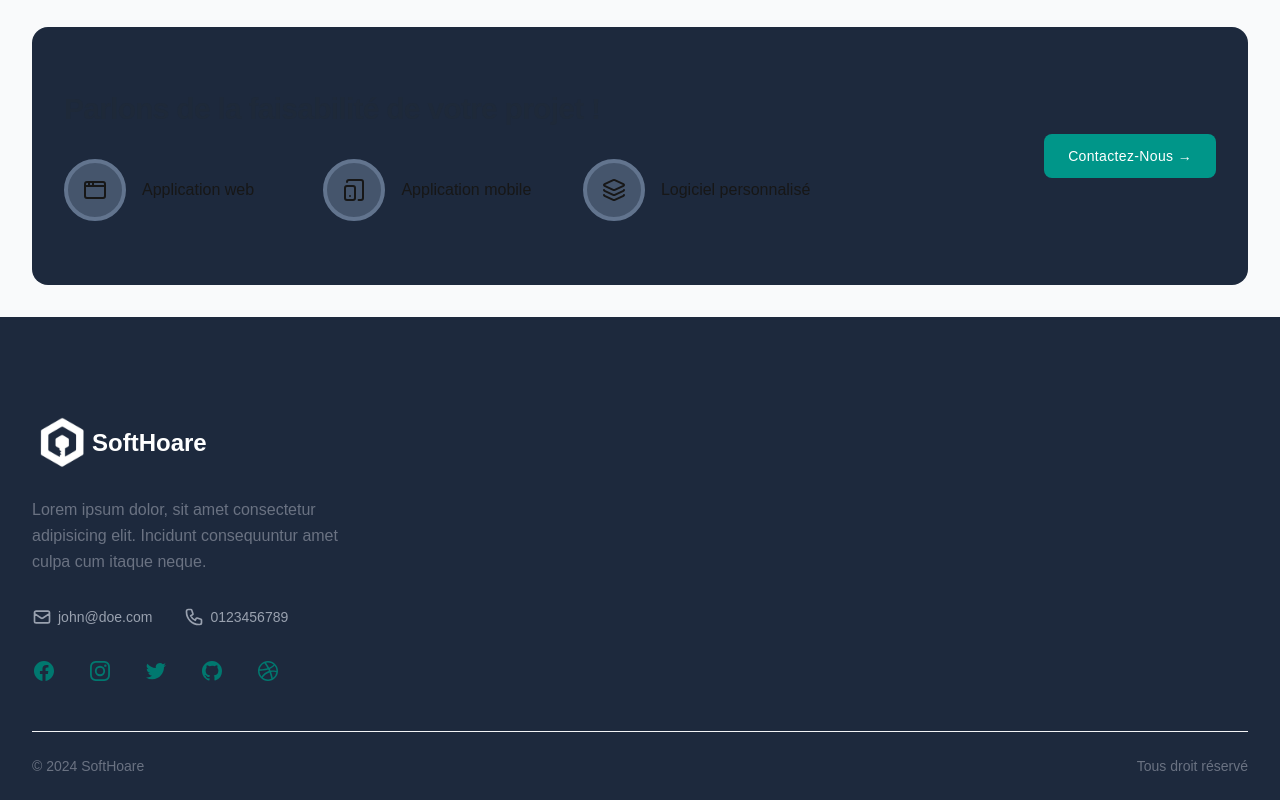
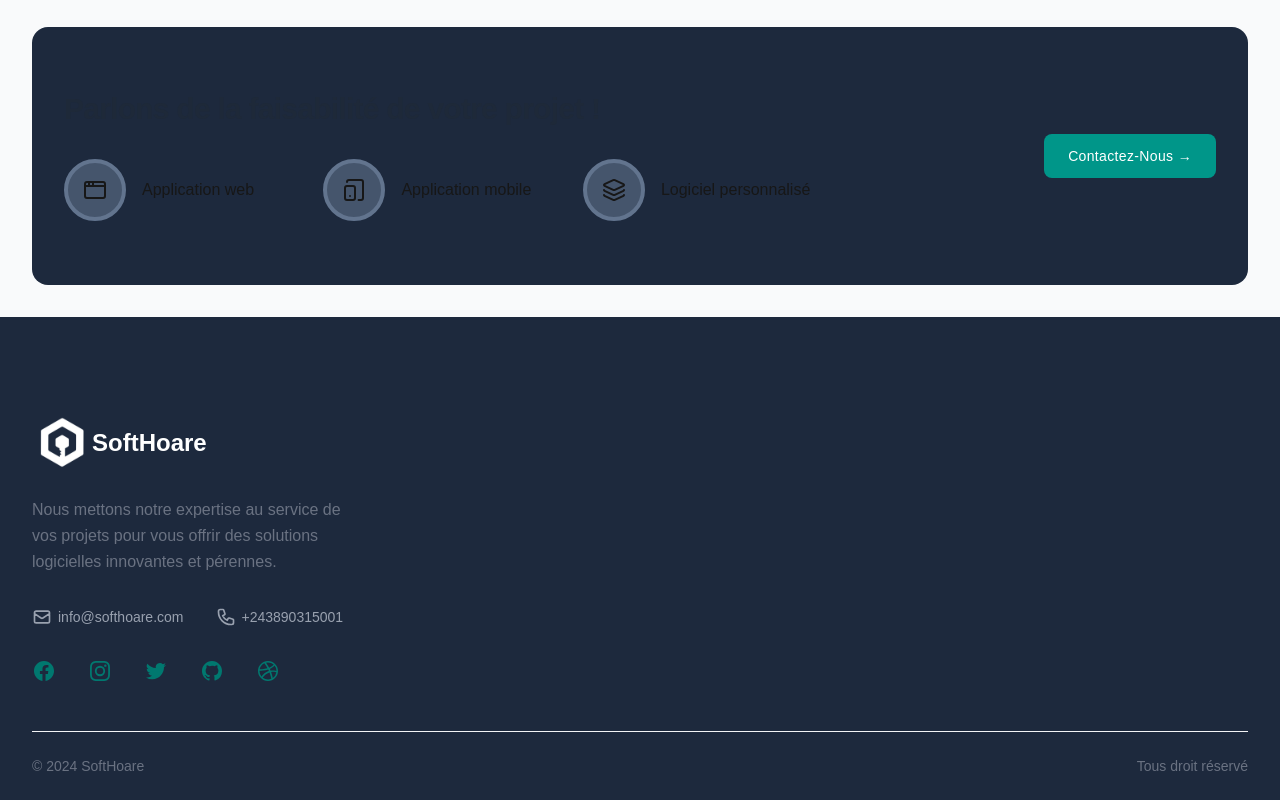
Before and after one commit to Aaron-KASONGO/softhoare-site, a Next.js app: page / in a window 1280 px wide. Shown: the part 3581-4381 px from the top of the page. Built offline with nearby package versions, Linux system fonts and the light colour scheme.

Commit message:
adding somehitng

```diff
--- a/app/_components/footer.tsx
+++ b/app/_components/footer.tsx
@@ -22,15 +22,14 @@ export const Footer = () => {
                     </div>
 
                     <p className="mt-6 max-w-md text-center leading-relaxed text-gray-500 sm:max-w-xs sm:text-left">
-                    Lorem ipsum dolor, sit amet consectetur adipisicing elit. Incidunt consequuntur amet culpa
-                    cum itaque neque.
+                    Nous mettons notre expertise au service de vos projets pour vous offrir des solutions logicielles innovantes et pérennes.
                     </p>
 
                     <ul className="mt-8 flex justify-center gap-6 sm:justify-start md:gap-8 text-sm text-gray-400">
                         <li>
                         <a
                             className="flex items-center justify-center gap-1.5 ltr:sm:justify-start rtl:sm:justify-end hover:text-gray-300"
-                            href="mailto:john@doe.com"
+                            href="mailto:info@softhoare.com"
                         >
                             <svg
                             xmlns="http://www.w3.org/2000/svg"
@@ -47,14 +46,14 @@ export const Footer = () => {
                             />
                             </svg>
 
-                            <span className="flex-1">john@doe.com</span>
+                            <span className="flex-1">info@softhoare.com</span>
                         </a>
                         </li>
 
                         <li>
                         <a
                             className="flex items-center justify-center gap-1.5 ltr:sm:justify-start rtl:sm:justify-end hover:text-gray-300"
-                            href="tel:0123456789"
+                            href="tel:+243890315001"
                         >
                             <svg
                             xmlns="http://www.w3.org/2000/svg"
@@ -71,7 +70,7 @@ export const Footer = () => {
                             />
                             </svg>
 
-                            <span className="flex-1">0123456789</span>
+                            <span className="flex-1">+243890315001</span>
                         </a>
                         </li>
 
```
